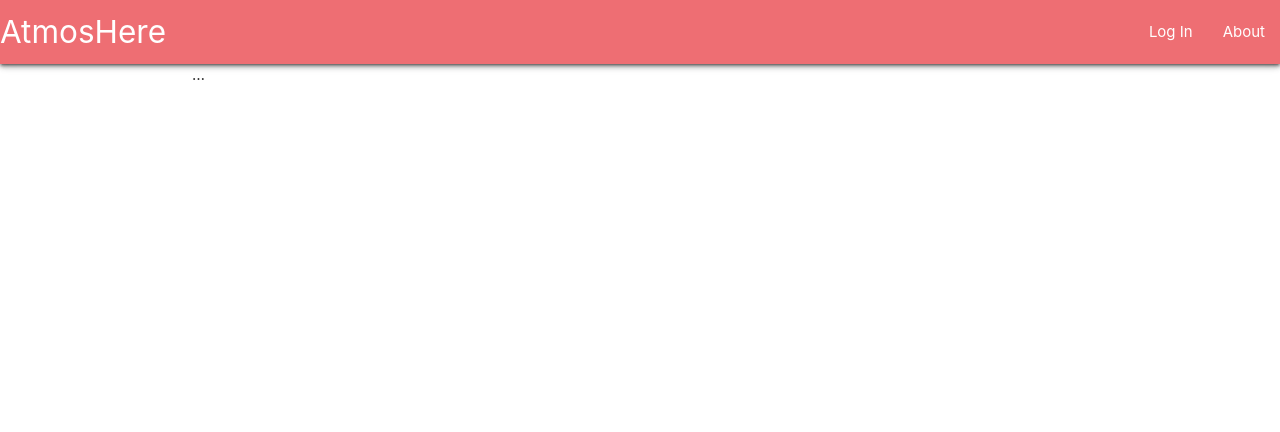
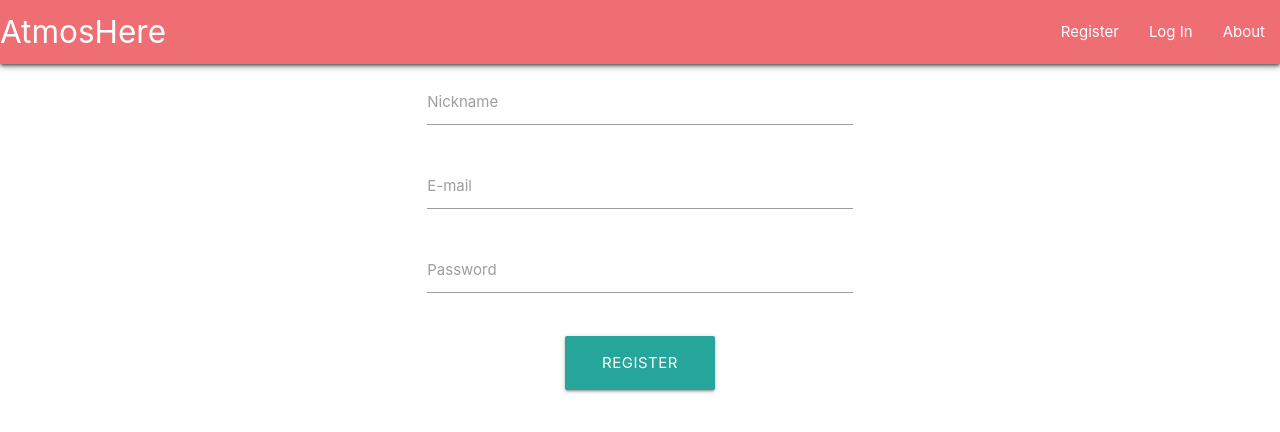
Before and after one commit to przemek06/besthacks, a React (Create React App) app in the folder frontend/: page /register in a window 1280 px wide. Shown: the top 432 px of the page. Built offline with nearby package versions, Linux system fonts and the light colour scheme.

Commit message:
Register etc

```diff
--- a/frontend/src/App.js
+++ b/frontend/src/App.js
@@ -4,6 +4,7 @@ import { ToastContainer } from 'react-toastify'
 
 import Nav from './Components/Nav'
 import Login from './Components/Login'
+import Register from './Components/Register'
 import About from './Components/About'
 import Index from './Components/Index'
 
@@ -15,6 +16,7 @@ function App() {
       <div className="container">
         <Switch>
           <Route path="/login" component={Login} />
+          <Route path="/register" component={Register} />
           <Route path="/about" component={About} />
           <Route path="/" component={Index} />
         </Switch>
--- a/frontend/src/Components/Index.jsx
+++ b/frontend/src/Components/Index.jsx
@@ -4,7 +4,7 @@ export default class Index extends React.Component {
 
   render() {
     return (
-      <div>…</div>
+      <div>Index</div>
     );
   }
 }
--- a/frontend/src/Components/Nav.jsx
+++ b/frontend/src/Components/Nav.jsx
@@ -8,6 +8,7 @@ export default class Nav extends React.Component {
         <div className="nav-wrapper z-depth-2">
           <Link to="/" className="brand-logo">AtmosHere</Link>
           <ul className="right hide-on-med-and-down">
+            <li><Link to="/register">Register</Link></li>
             <li><Link to="/login">Log In</Link></li>
             <li><Link to="/about">About</Link></li>
           </ul>
--- a/frontend/src/Components/Login.jsx
+++ b/frontend/src/Components/Register.jsx
@@ -1,11 +1,12 @@
 import React from 'react';
 import { toast } from 'react-toastify'
 
-import { login } from '../connection/auth.js'
+import { register } from '../connection/user.js'
 
 export default class Login extends React.Component {
 
   state = {
+    nickname: '',
     email: '',
     password: ''
   }
@@ -14,14 +15,14 @@ export default class Login extends React.Component {
     this.setState({ [currentTarget.name]: currentTarget.value})
   }
 
-  submitLogin = async (e) => {
+  submitRegister = async (e) => {
     e.preventDefault()
 
     try {
-      const data = await login(this.state.email, this.state.password)
-      toast.success('Logged successfully.')
+      const data = await register(this.state.nickname, this.state.email, this.state.password)
+      toast.success('Registered successfully.')
     } catch (ex) {
-      toast.error('Error while logging in.')
+      toast.error('Error while registering.')
     }
   }
 
@@ -29,6 +30,10 @@ export default class Login extends React.Component {
     return (
       <React.Fragment>
         <div className="row">
+          <div className="input-field col s6 offset-s3">
+            <input id="nickname" name="nickname" type="text" onChange={this.changeInput}/>
+            <label htmlFor="nickname">Nickname</label>
+          </div>
           <div className="input-field col s6 offset-s3">
             <input id="email" name="email" type="email" onChange={this.changeInput}/>
             <label htmlFor="email">E-mail</label>
@@ -41,8 +46,8 @@ export default class Login extends React.Component {
         <div className="row">
           <a
             className="waves-effect waves-light btn btn-large s2 offset-s5 col"
-            onClick={this.submitLogin}
-          >Log In</a>
+            onClick={this.submitRegister}
+          >Register</a>
         </div>
 
       </React.Fragment>
--- a/frontend/src/connection/HTTP.js
+++ b/frontend/src/connection/HTTP.js
@@ -16,4 +16,12 @@ axios.interceptors.response.use(null, (error) => {
   return Promise.reject(error)
 })
 
+export const setJwt = (jwt) => {
+  axios.defaults.headers.common['x-auth-token'] = jwt
+}
+
+export const getJwt = (jwt) => {
+  return localStorage.getItem('token')
+}
+
 export default axios
--- a/frontend/src/connection/auth.js
+++ /dev/null
@@ -1,13 +0,0 @@
-import axios from './HTTP'
-
-const url = "/User/login"
-
-export async function login(email, password) {
-  const { data } = await axios.post(url, {email, password})
-
-  localStorage.setItem('token', data.token)
-}
-
-export function logout() {
-  localStorage.removeItem('token')
-}
--- /dev/null
+++ b/frontend/src/connection/user.js
@@ -0,0 +1,22 @@
+import axios, { setJwt, getJwt } from './HTTP'
+
+setJwt(getJwt())
+
+const url = "/User"
+
+export async function register(nickname, email, password) {
+  const { data } = await axios.post(url+'/register', {nickname, email, password})
+
+  return data
+}
+
+export async function login(email, password) {
+  const { data } = await axios.post(url+'/login', {email, password})
+
+  setJwt(data.token)
+  localStorage.setItem('token', data.token)
+}
+
+export function logout() {
+  localStorage.removeItem('token')
+}
```
Also changed, not shown: frontend/src/connection/users.js (deleted, +0 -9 lines).
